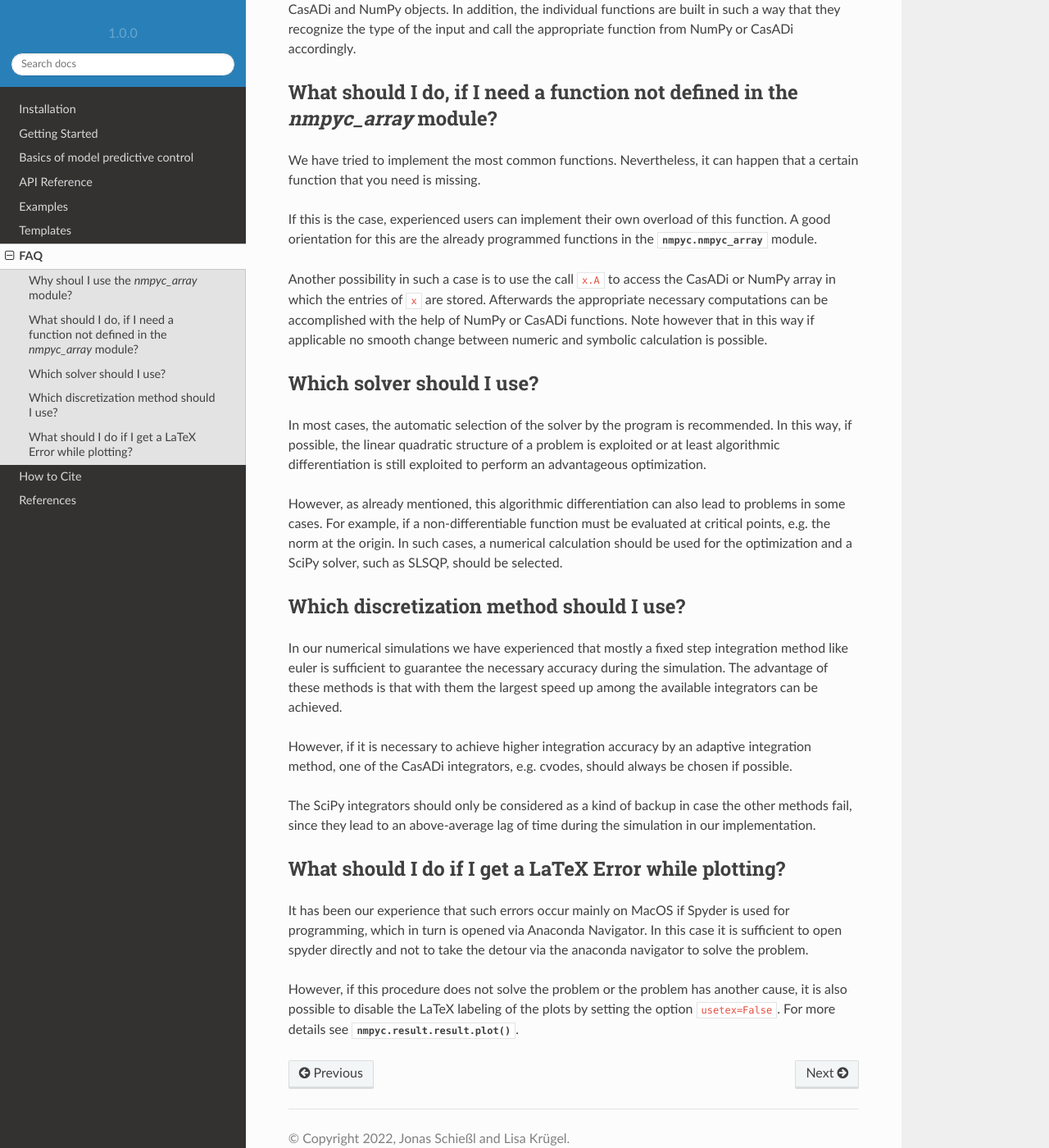
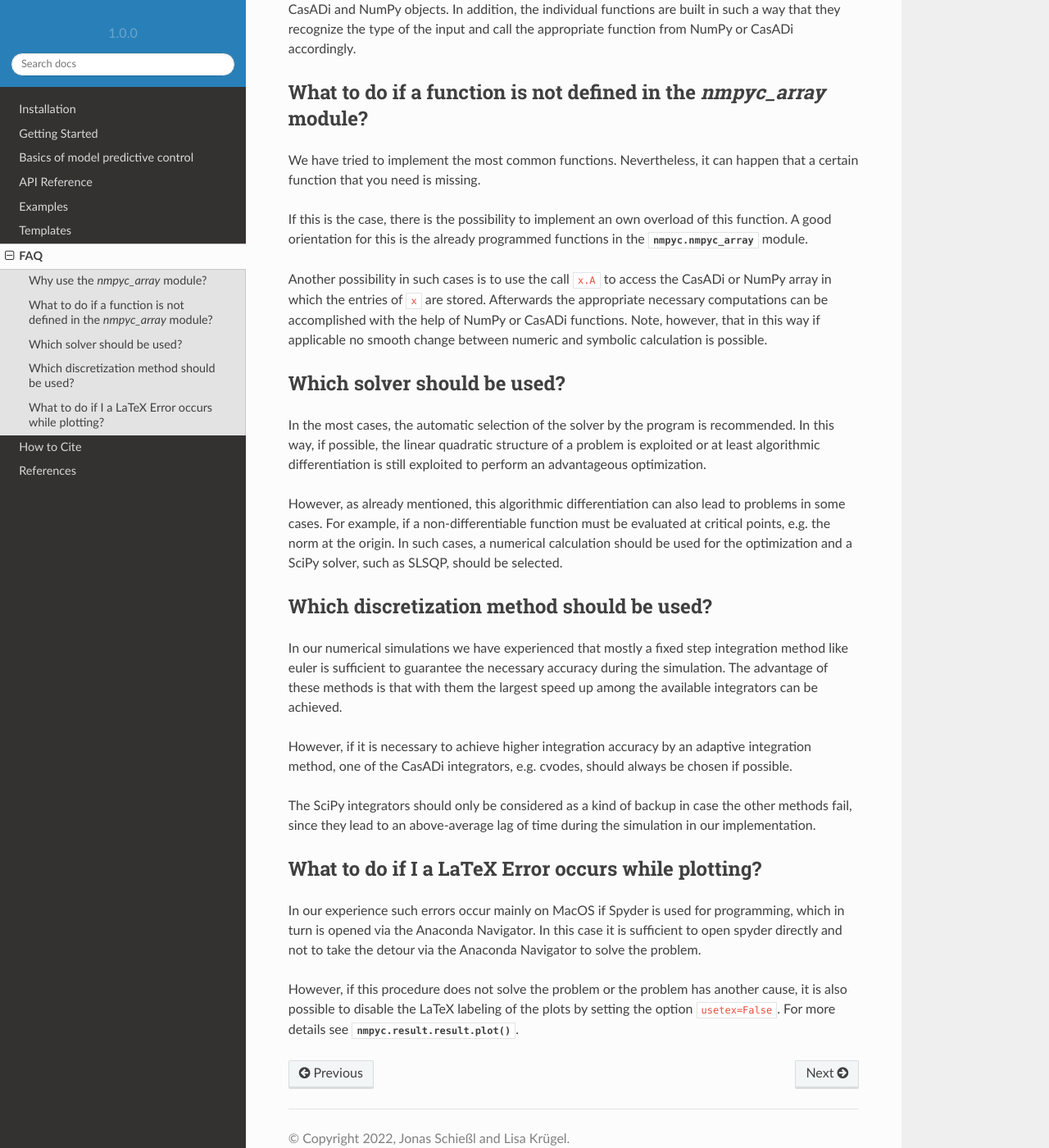
Before and after one commit to nMPyC/nmpyc, a Sphinx documentation site: the page built from docs/source/faq.rst, in a window 1280 px wide and 1400 px high, scrolled down 433 px. Shown: the whole window at 82% size. Built offline with Sphinx 7.4.7 and the Read the Docs theme 2.0.0, drawn with Linux system fonts in a browser that asks for light colours; some of the changed text lies outside the part shown.

Commit message:
Update faq.rst

```diff
--- a/docs/source/faq.rst
+++ b/docs/source/faq.rst
@@ -1,37 +1,37 @@
 FAQ
 ====
 
-Why shoul I use the `nmpyc_array` module?
+Why use the `nmpyc_array` module?
 ------------------------------------------
 
 The idea of the :py:mod:`nmpyc.nmpyc_array` module is to provide a simple syntax for the input, which is similar to the one of NumPy.
-At the same time we want to ensure a switch between symbolic calculation with CasADi and completely numeric calculations.
+At the same time we ensure a switching between symbolic calculation with CasADi and completely numeric calculations.
 
 A completely numerical calculation is advantageous, for example, if non-differentiable functions have to be evaluated at critical points, e.g. the norm at the origin. Here the algorithmic differentiation of CasADi can lead to problems.
 
 Therefore this module is built in a way that the array class can automatically switch between CasADi and NumPy objects. In addition, the individual functions are built in such a way that they recognize the type of the input and call the appropriate function from NumPy or CasADi accordingly.
 
 
-What should I do, if I need a function not defined in the `nmpyc_array` module?
+What to do if a function is not defined in the `nmpyc_array` module?
 --------------------------------------------------------------------------------
 
 We have tried to implement the most common functions. Nevertheless, it can happen that a certain function that you need is missing.
 
-If this is the case, experienced users can implement their own overload of this function. A good orientation for this are the already programmed functions in the :py:mod:`nmpyc.nmpyc_array` module.
+If this is the case, there is the possibility to implement an own overload of this function. A good orientation for this is the already programmed functions in the :py:mod:`nmpyc.nmpyc_array` module.
 
-Another possibility in such a case is to use the call :code:`x.A` to access the CasADi or NumPy array in which the entries of :code:`x` are stored. Afterwards the appropriate necessary computations can be accomplished with the help of NumPy or CasADi functions.
-Note however that in this way if applicable no smooth change between numeric and symbolic calculation is possible.
+Another possibility in such cases is to use the call :code:`x.A` to access the CasADi or NumPy array in which the entries of :code:`x` are stored. Afterwards the appropriate necessary computations can be accomplished with the help of NumPy or CasADi functions.
+Note, however, that in this way if applicable no smooth change between numeric and symbolic calculation is possible.
 
 
-Which solver should I use?
+Which solver should be used?
 ---------------------------
 
-In most cases, the automatic selection of the solver by the program is recommended. In this way, if possible, the linear quadratic structure of a problem is exploited or at least algorithmic differentiation is still exploited to perform an advantageous optimization.
+In the most cases, the automatic selection of the solver by the program is recommended. In this way, if possible, the linear quadratic structure of a problem is exploited or at least algorithmic differentiation is still exploited to perform an advantageous optimization.
 
 However, as already mentioned, this algorithmic differentiation can also lead to problems in some cases. For example, if a non-differentiable function must be evaluated at critical points, e.g. the norm at the origin. In such cases, a numerical calculation should be used for the optimization and a SciPy solver, such as SLSQP, should be selected.
 
 
-Which discretization method should I use?
+Which discretization method should be used?
 ------------------------------------------
 
 In our numerical simulations we have experienced that mostly a fixed step integration method like euler is sufficient to guarantee the necessary accuracy during the simulation. The advantage of these methods is that with them the largest speed up among the available integrators can be achieved.
@@ -41,10 +41,10 @@ However, if it is necessary to achieve higher integration accuracy by an adaptiv
 The SciPy integrators should only be considered as a kind of backup in case the other methods fail, since they lead to an above-average lag of time during the simulation in our implementation.
 
 
-What should I do if I get a LaTeX Error while plotting?
+What to do if I a LaTeX Error occurs while plotting?
 --------------------------------------------------------
 
-It has been our experience that such errors occur mainly on MacOS if Spyder is used for programming, which in turn is opened via Anaconda Navigator.
-In this case it is sufficient to open spyder directly and not to take the detour via the anaconda navigator to solve the problem.
+In our experience such errors occur mainly on MacOS if Spyder is used for programming, which in turn is opened via the Anaconda Navigator.
+In this case it is sufficient to open spyder directly and not to take the detour via the Anaconda Navigator to solve the problem.
 
 However, if this procedure does not solve the problem or the problem has another cause, it is also possible to disable the LaTeX labeling of the plots by setting the option :code:`usetex=False`. For more details see :py:meth:`nmpyc.result.result.plot`.
```
